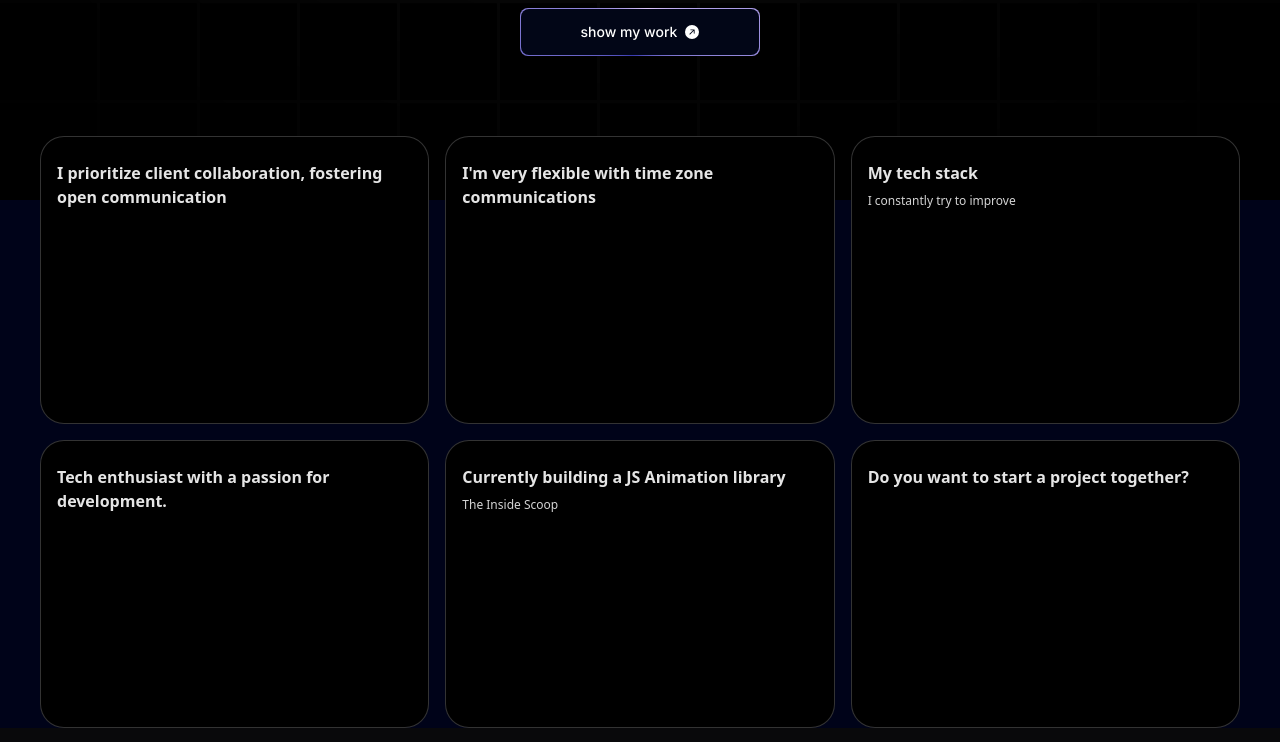
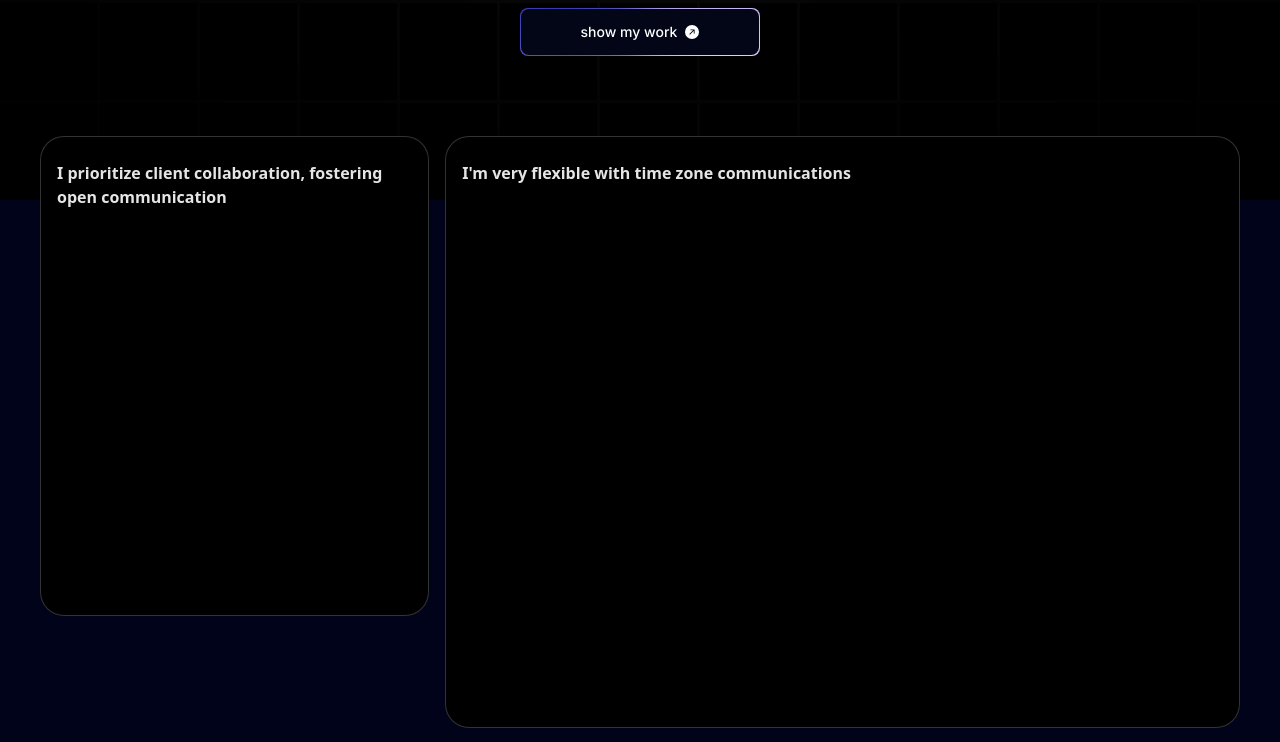
Before and after one commit to rajeshchauhan1426/NEXT-JS-portfolio, a Next.js app: page / in a window 1280 px wide. Shown: the part 600-1342 px from the top of the page. Built offline with nearby package versions, Linux system fonts and the light colour scheme.

Commit message:
gris size chnaging

```diff
--- a/components/Grid.tsx
+++ b/components/Grid.tsx
@@ -6,12 +6,17 @@ function Grid() {
   return (
     <section id='about'>
         <BentoGrid>
-        {gridItems.map((item) => (
+        {gridItems.map(({id,title,description,className,img,imgClassName,titleClassName,spareImg}) => (
             <BentoGridItem
-            id={item.id}
-            key={item.id}
-            title={item.title}
-            description={item.description}/>
+            id={id}
+            key={id}
+            title={title}
+            description={description}
+            className={className}
+            img={img}
+            imgClassName={imgClassName}
+            titleClassName={titleClassName}
+            spareImg={spareImg} />
         ))}
         </BentoGrid>
     </section>
--- a/data/index.ts
+++ b/data/index.ts
@@ -10,7 +10,7 @@ export const navItems = [
       id: 1,
       title: "I prioritize client collaboration, fostering open communication ",
       description: "",
-      className: "lg:col-span-3 md:col-span-6 md:row-span-4 lg:min-h-[60vh]",
+      className: "lg:col-span-1 md:col-span-2 md:row-span-4 lg:min-h-[60vh] h-24 ",
       imgClassName: "w-full h-full",
       titleClassName: "justify-end",
       img: "/b1.svg",
@@ -20,7 +20,7 @@ export const navItems = [
       id: 2,
       title: "I'm very flexible with time zone communications",
       description: "",
-      className: "lg:col-span-2 md:col-span-3 md:row-span-2",
+      className: "lg:col-span-2 md:col-span-3  lg:min-h-[40vh] md:row-span-2 h-15",
       imgClassName: "",
       titleClassName: "justify-start",
       img: "",
```
